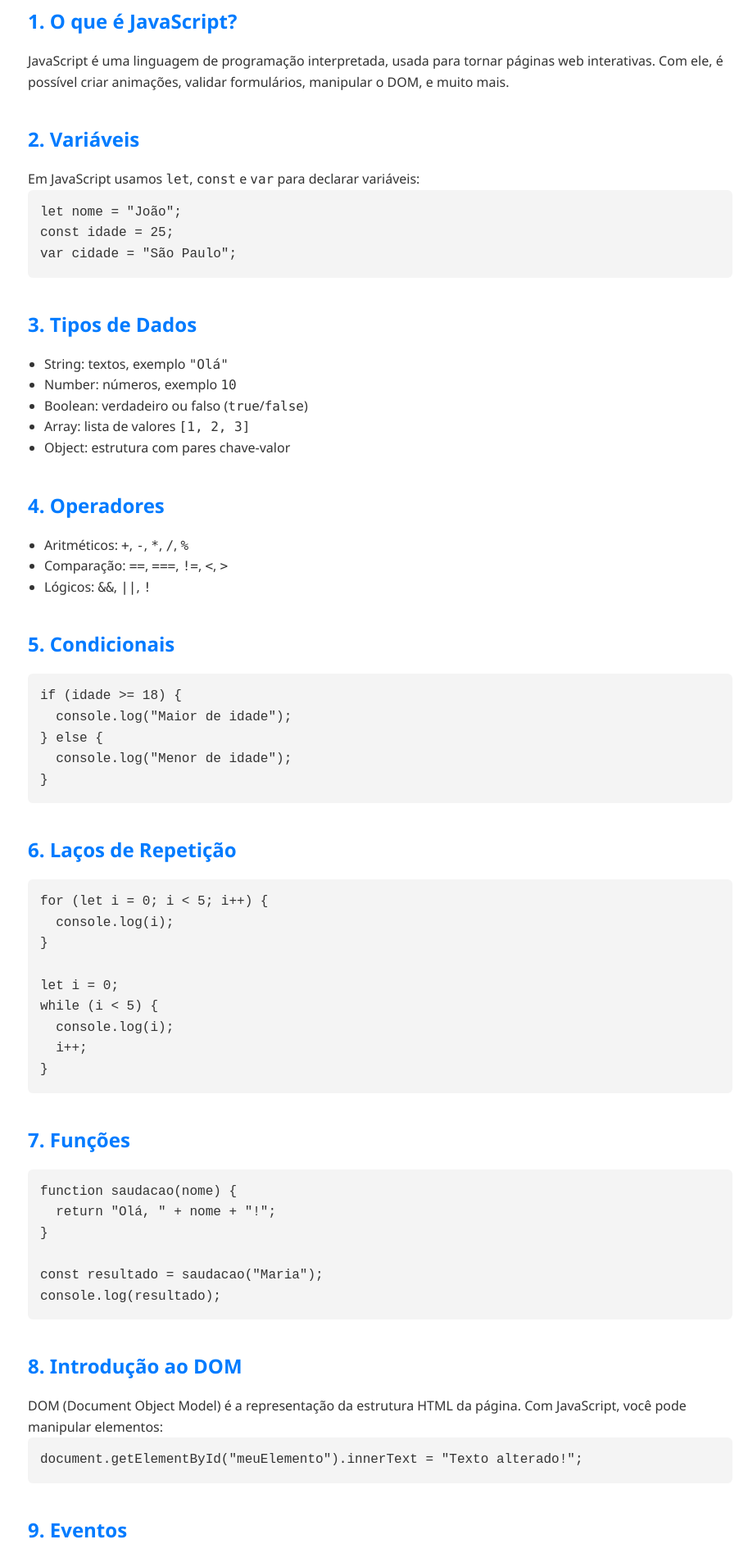
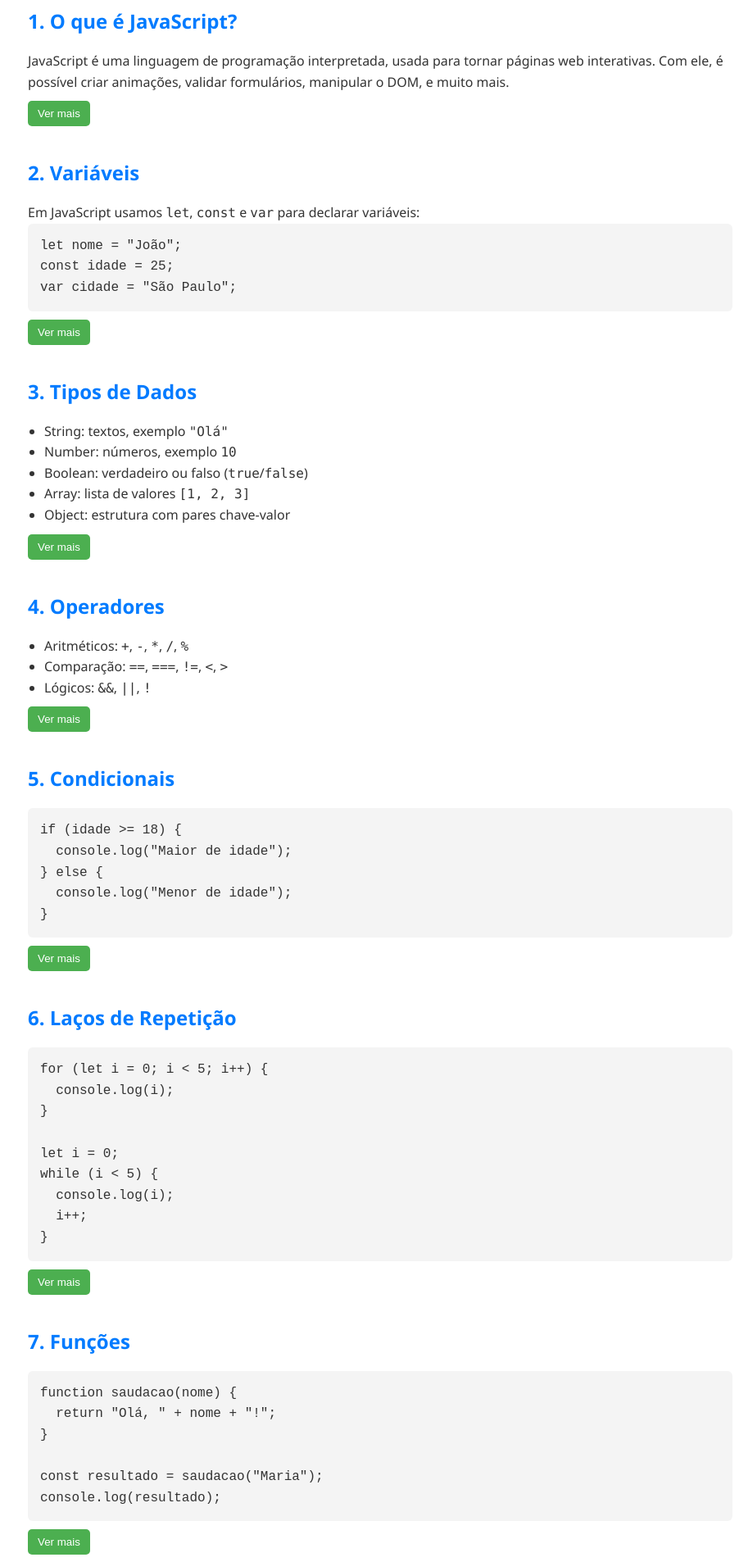
Before and after one commit to GuilhermeEijiY/Certificadora, a React (Create React App) app in the folder fundamentos/: page /Fundamentos in a window 1280 px wide. Shown: the part 152-2058 px from the top of the page at 82% size, without its empty margins (176-1089 px from the left). Built offline with nearby package versions, Linux system fonts and the light colour scheme.

Commit message:
Adição de botões Links
Adição de botões que irão redirecionar os usuários à links da w3school para  mais informações

```diff
--- a/fundamentos/src/pages/Fundamentos.css
+++ b/fundamentos/src/pages/Fundamentos.css
@@ -40,3 +40,61 @@
     overflow-x: auto;
     font-family: monospace;
   }
+
+  .fundamentos-container {
+    max-width: 900px;
+    margin: 0 auto;
+    padding: 40px 20px;
+    font-family: 'Segoe UI', sans-serif;
+    color: #333;
+  }
+
+  h1 {
+    font-size: 2.2rem;
+    margin-bottom: 30px;
+    color: #111;
+    text-align: center;
+  }
+
+  section {
+    margin-bottom: 40px;
+  }
+
+  h2 {
+    font-size: 1.4rem;
+    margin-bottom: 10px;
+    color: #222;
+  }
+
+  p, ul, pre {
+    font-size: 1rem;
+    line-height: 1.6;
+  }
+
+  ul {
+    list-style-type: disc;
+    padding-left: 20px;
+  }
+
+  pre {
+    background-color: #f4f4f4;
+    padding: 15px;
+    border-radius: 6px;
+    overflow-x: auto;
+    font-family: monospace;
+  }
+
+
+  .fundamentos-container button {
+  margin-top: 10px;
+  padding: 8px 12px;
+  background-color: #4CAF50;
+  color: white;
+  border: none;
+  border-radius: 5px;
+  cursor: pointer;
+}
+
+.fundamentos-container button:hover {
+  background-color: #45a049;
+}
--- a/fundamentos/src/pages/Fundamentos.js
+++ b/fundamentos/src/pages/Fundamentos.js
@@ -11,6 +11,9 @@ const Fundamentos = () => {
         <p>
           JavaScript é uma linguagem de programação interpretada, usada para tornar páginas web interativas. Com ele, é possível criar animações, validar formulários, manipular o DOM, e muito mais.
         </p>
+        <a href="https://www.w3schools.com/js/js_intro.asp" target="_blank" rel="noopener noreferrer">
+          <button>Ver mais</button>
+        </a>
       </section>
 
       <section>
@@ -23,6 +26,9 @@ const Fundamentos = () => {
 const idade = 25;
 var cidade = "São Paulo";`}
         </pre>
+        <a href="https://www.w3schools.com/js/js_variables.asp" target="_blank" rel="noopener noreferrer">
+          <button>Ver mais</button>
+        </a>
       </section>
 
       <section>
@@ -34,6 +40,9 @@ var cidade = "São Paulo";`}
           <li>Array: lista de valores <code>[1, 2, 3]</code></li>
           <li>Object: estrutura com pares chave-valor</li>
         </ul>
+        <a href="https://www.w3schools.com/js/js_datatypes.asp" target="_blank" rel="noopener noreferrer">
+          <button>Ver mais</button>
+        </a>
       </section>
 
       <section>
@@ -43,6 +52,9 @@ var cidade = "São Paulo";`}
           <li>Comparação: <code>==</code>, <code>===</code>, <code>!=</code>, <code>&lt;</code>, <code>&gt;</code></li>
           <li>Lógicos: <code>&&</code>, <code>||</code>, <code>!</code></li>
         </ul>
+        <a href="https://www.w3schools.com/js/js_operators.asp" target="_blank" rel="noopener noreferrer">
+          <button>Ver mais</button>
+        </a>
       </section>
 
       <section>
@@ -54,6 +66,9 @@ var cidade = "São Paulo";`}
   console.log("Menor de idade");
 }`}
         </pre>
+        <a href="https://www.w3schools.com/js/js_if_else.asp" target="_blank" rel="noopener noreferrer">
+          <button>Ver mais</button>
+        </a>
       </section>
 
       <section>
@@ -69,6 +84,9 @@ while (i < 5) {
   i++;
 }`}
         </pre>
+        <a href="https://www.w3schools.com/js/js_loop_for.asp" target="_blank" rel="noopener noreferrer">
+          <button>Ver mais</button>
+        </a>
       </section>
 
       <section>
@@ -81,6 +99,9 @@ while (i < 5) {
 const resultado = saudacao("Maria");
 console.log(resultado);`}
         </pre>
+        <a href="https://www.w3schools.com/js/js_functions.asp" target="_blank" rel="noopener noreferrer">
+          <button>Ver mais</button>
+        </a>
       </section>
 
       <section>
@@ -91,6 +112,9 @@ console.log(resultado);`}
         <pre>
 {`document.getElementById("meuElemento").innerText = "Texto alterado!";`}
         </pre>
+        <a href="https://www.w3schools.com/js/js_htmldom.asp" target="_blank" rel="noopener noreferrer">
+          <button>Ver mais</button>
+        </a>
       </section>
 
       <section>
@@ -101,6 +125,9 @@ console.log(resultado);`}
   alert("Botão clicado!");
 });`}
         </pre>
+        <a href="https://www.w3schools.com/js/js_events.asp" target="_blank" rel="noopener noreferrer">
+          <button>Ver mais</button>
+        </a>
       </section>
     </div>
   );
```
